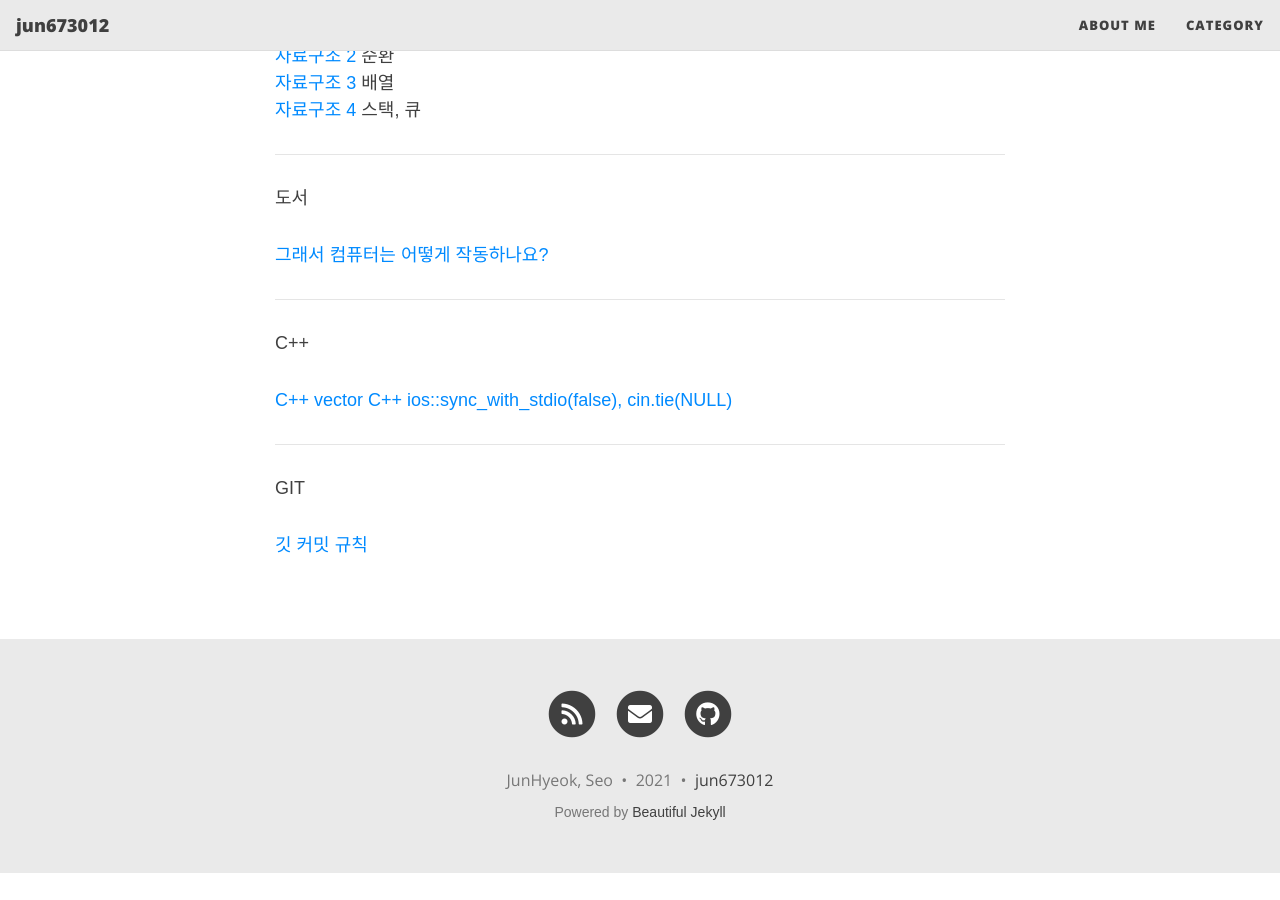
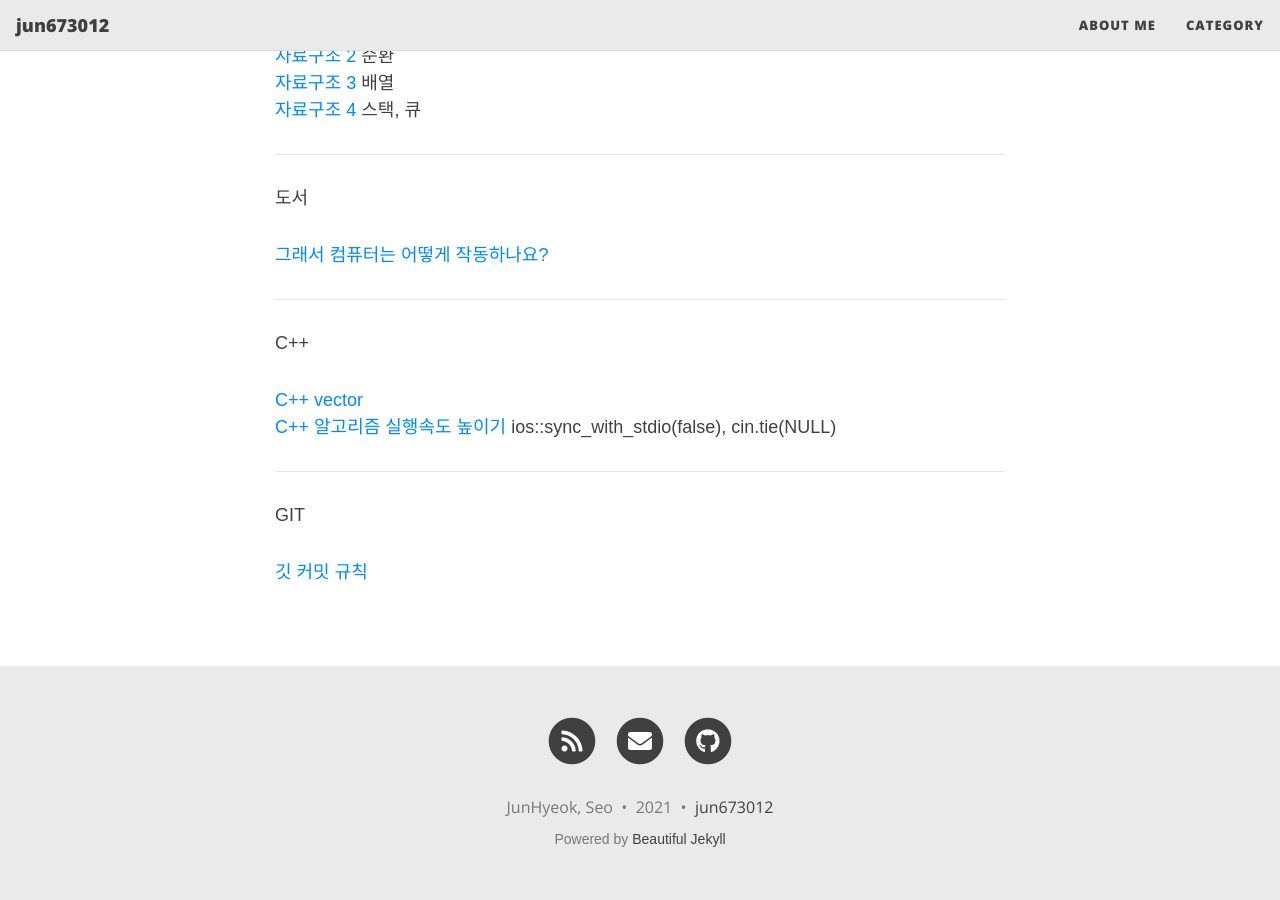
Before and after one commit to jun673012/jun673012.github.io, a Jekyll site: the page built from category.md, in a window 1280 px wide and 900 px high, scrolled down 533 px. Built offline with Jekyll 4.4.1, drawn with Linux system fonts in a browser that asks for light colours; nearby versions of some CDN libraries; some web fonts are replaced; before the commit the page ends 1406 px from its top, so only the background shows below that.

Commit message:
문서: 알고리즘 실행속도 높이기 수정

```diff
--- a/category.md
+++ b/category.md
@@ -35,7 +35,7 @@ C++
 
 
 [C++ vector](_posts/2021-01-06-c++-vertor-1.md)
-[C++ ios::sync_with_stdio(false), cin.tie(NULL)](_posts/2021-01-12-ios::sync_with_stdio(false), cin.tie(NULL).md)
+[C++ 알고리즘 실행속도 높이기](_posts/2021-01-12-ios::sync_with_stdio(false), cin.tie(NULL).md) ios::sync_with_stdio(false), cin.tie(NULL)
 
 ------
 
```
